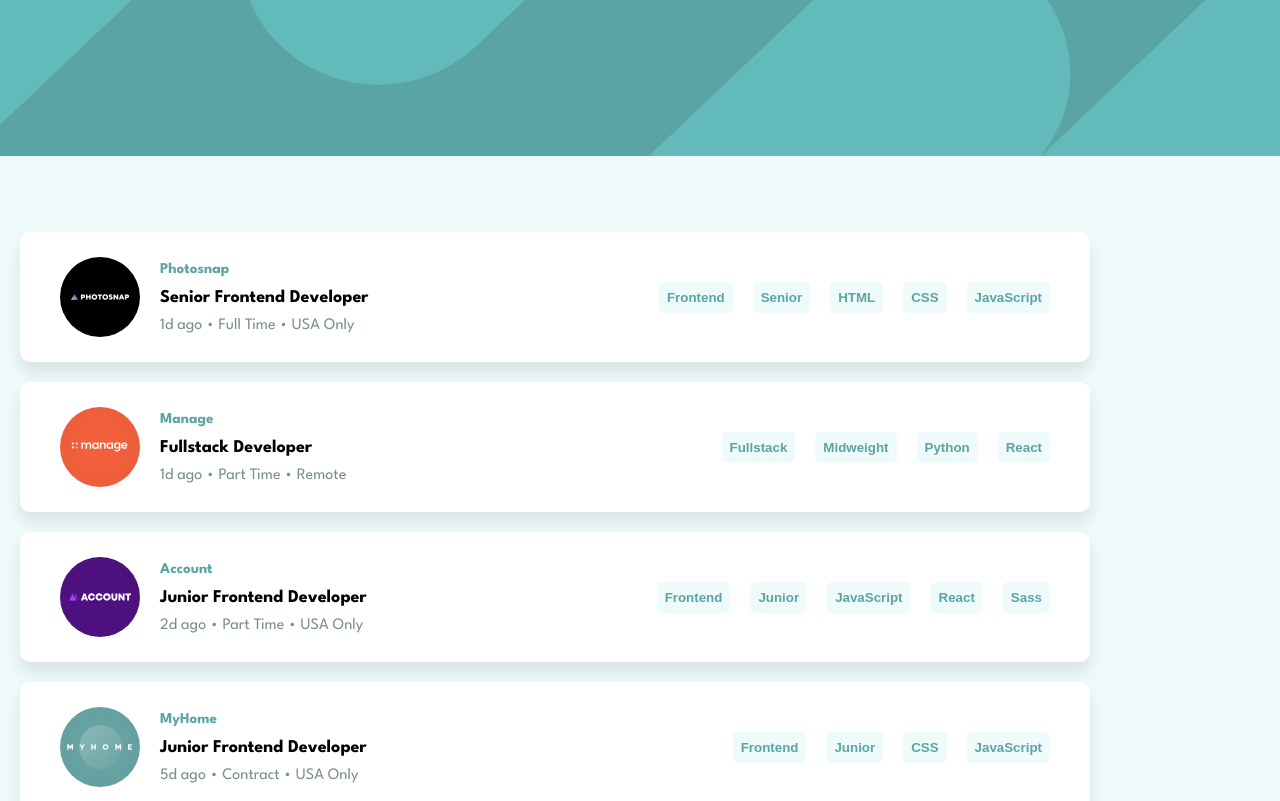
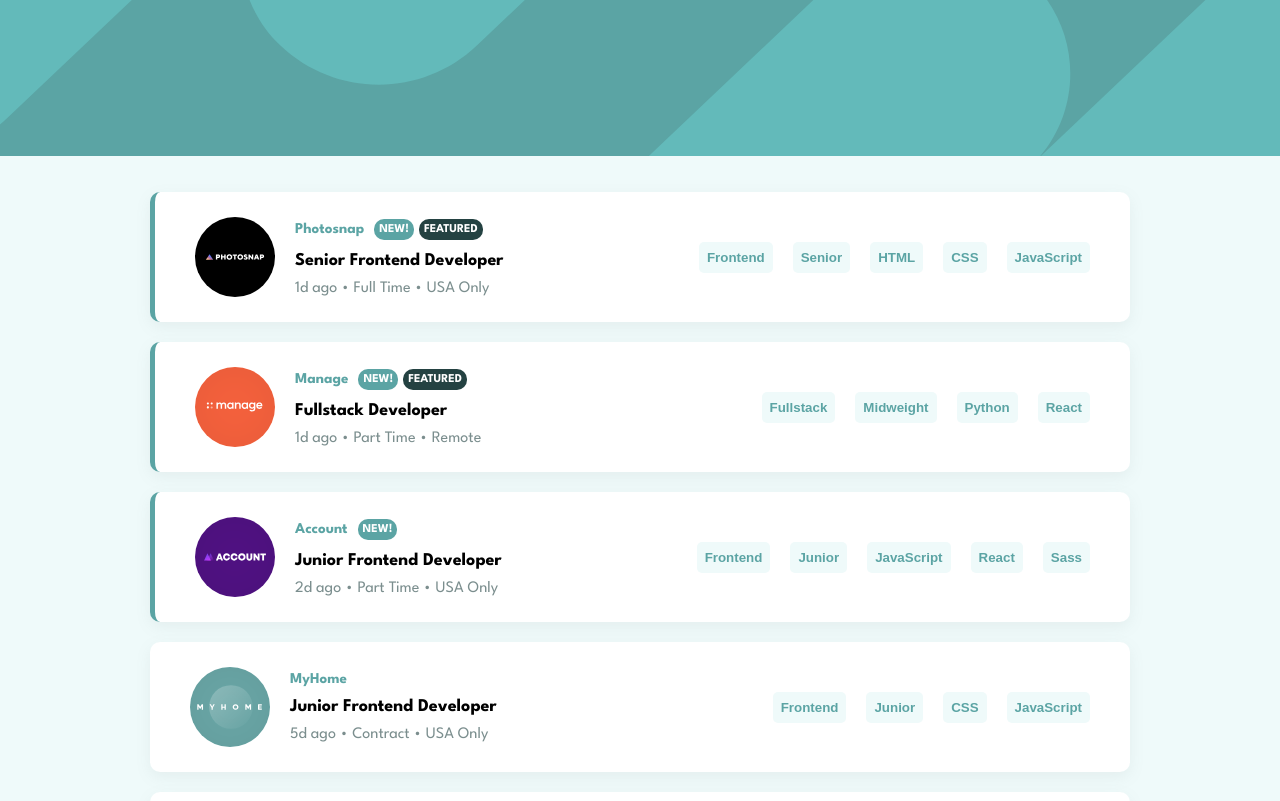
Before and after one commit to jason-olimpio/job-listings, a website built with Vite: page index.html in a window 1280 px wide. Shown: the top 801 px of the page. Built offline with nearby package versions, Linux system fonts and the light colour scheme.

Commit message:
feat: add dynamic tag filtering and job card status markers

```diff
--- a/package.json
+++ b/package.json
@@ -1,7 +1,7 @@
 {
-  "name": "job-filter",
+  "name": "job-listings",
   "private": true,
-  "version": "0.0.0",
+  "version": "1.0.0",
   "type": "module",
   "scripts": {
     "dev": "vite",
--- a/src/components/Filters/index.css
+++ b/src/components/Filters/index.css
@@ -1,7 +1,7 @@
 .filters-container {
     display: flex;
     background-color: white;
-    padding: 20px;
+    padding: 20px 40px;
     margin-bottom: 40px;
     box-shadow: 0 10px 15px 0 hsla(180, 8%, 52%, 0.2);
     justify-content: space-between;
--- a/src/components/JobCard/index.css
+++ b/src/components/JobCard/index.css
@@ -5,7 +5,11 @@
   justify-content: space-between;
   align-items: center;
   border-radius: 10px;
-  box-shadow: 0 10px 15px 0 hsla(180, 8%, 52%, 0.2);
+  box-shadow: 0 5px 15px 0 hsla(180, 8%, 52%, 0.1);
+}
+
+.job-card.new {
+  border-left: 5px solid hsl(180, 29%, 50%);
 }
 
 .job-info {
@@ -21,6 +25,11 @@
   gap: 12px;
 }
 
+.company-row {
+  display: flex;
+  align-items: center;
+}
+
 .position,
 .meta,
 .company-row {
@@ -31,6 +40,24 @@
   font-size: 15px;
   color: hsl(180, 29%, 50%);
   font-weight: bold;
+}
+
+.badge {
+  padding: 5px;
+  color: white;
+  border-radius: 10px;
+  font-size: 12px;
+  font-weight: bold;
+}
+
+.badge.new {
+  margin-left: 10px;
+  margin-right: 5px;
+  background-color: hsl(180, 29%, 50%);
+}
+
+.badge.featured {
+  background-color: hsl(180, 29%, 20%);
 }
 
 .position {
--- a/src/components/JobCard/index.js
+++ b/src/components/JobCard/index.js
@@ -9,8 +9,8 @@ const JobCard = (
     contract,
     location,
     keywords,
-    isNew,
-    isFeatured
+    featured,
+    new: isNew
   },
   onTagClick
 ) => {
@@ -26,7 +26,7 @@ const JobCard = (
         <div class="company-row">
           <span class="company-name">${company}</span>
           ${isNew ? '<span class="badge new">NEW!</span>' : ''}
-          ${isFeatured ? '<span class="badge featured">FEATURED</span>' : ''}
+          ${featured ? '<span class="badge featured">FEATURED</span>' : ''}
         </div>
 
         <h2 class="position">${position}</h2>
--- a/src/main.js
+++ b/src/main.js
@@ -73,4 +73,6 @@ const updateUI = () => {
 };
 
 jobs = await loadJobs();
+
+console.log({ jobs })
 updateUI();
--- a/src/style.css
+++ b/src/style.css
@@ -6,7 +6,9 @@ body {
 
 main {
   padding: 0 100px;
-}body {
+}
+
+body {
   margin: 0;
   background-color: hsl(180, 52%, 96%);
   font-family: "League Spartan", sans-serif;
@@ -29,8 +31,7 @@ header img {
 
 main {
   width: 100%;
-  max-width: 1110px;
-  padding: 0 20px;
+  padding: 0 150px;
   box-sizing: border-box;
   display: flex;
   flex-direction: column;
@@ -43,7 +44,6 @@ main {
 }
 
 #jobs-list {
-  margin-top: 40px;
   display: flex;
   flex-direction: column;
   gap: 24px;
```
